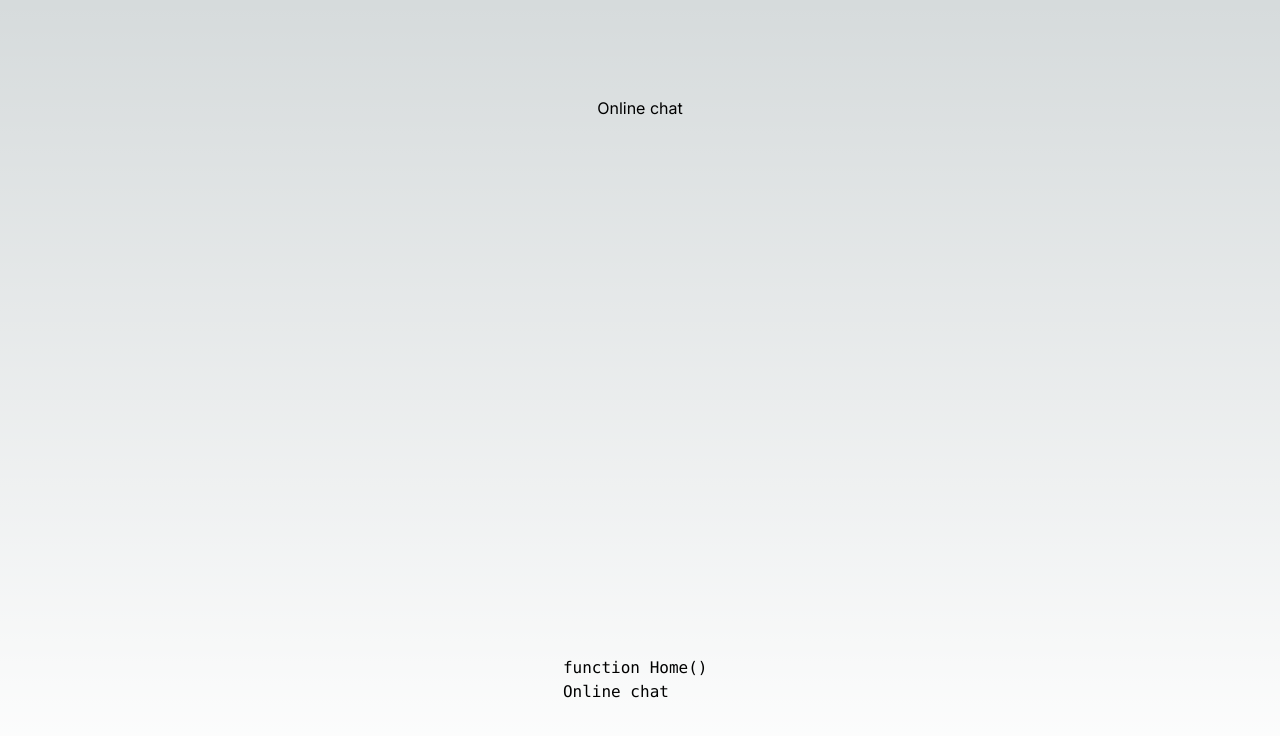
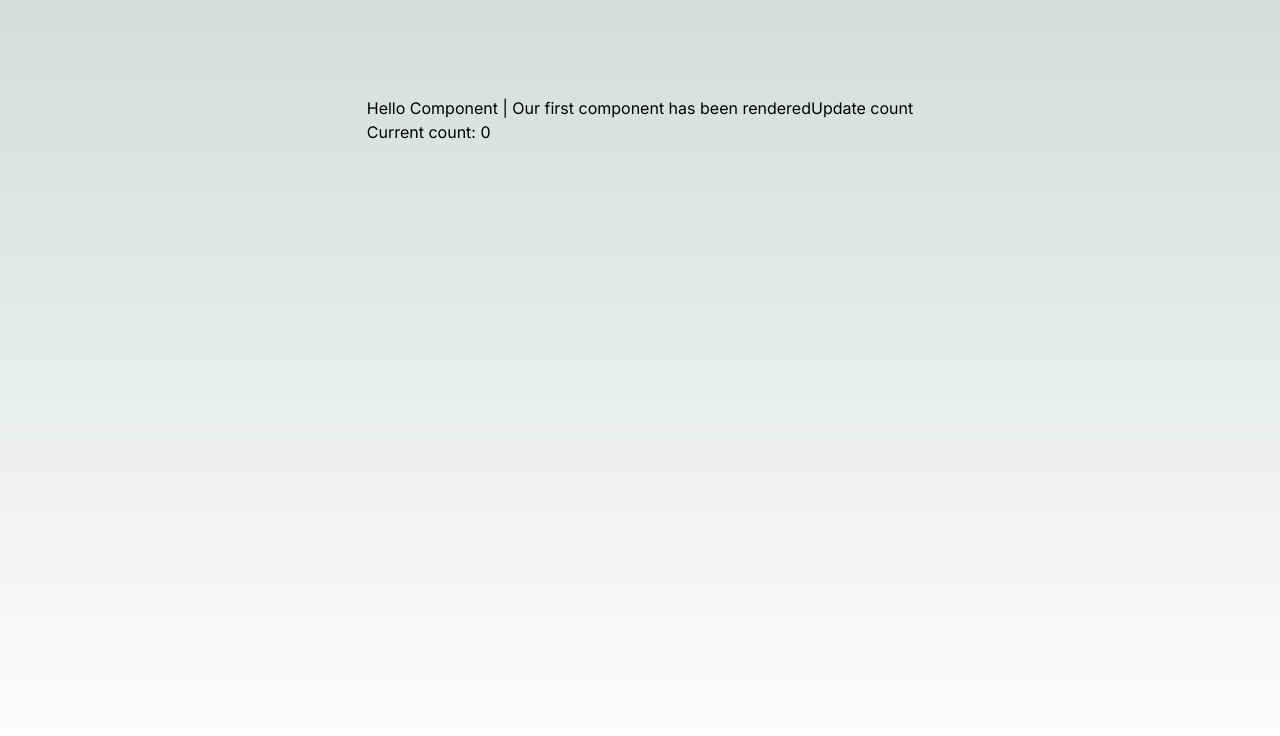
Before and after one commit to ViktorShevchenko/online-chat, a Next.js app: page / in a window 1280 px wide. Shown: the top 736 px of the page. Built offline with nearby package versions, Linux system fonts and the light colour scheme.

Commit message:
fix: implemented counter

```diff
--- /dev/null
+++ b/components/views/Demo/Demo.tsx
@@ -0,0 +1,20 @@
+import React, {useState} from 'react'
+
+type Props = {
+  children: React.ReactNode;
+}
+
+const Demo: React.FC<Props> = ({ children }) => {
+  const [count, setCount] = useState(0)
+
+  const handleClick = (e: React.MouseEvent<HTMLButtonElement>) => {
+    setCount(prevState => prevState + 1);
+  };
+
+  return (<div>{children}
+    <button onClick={handleClick}>Update count</button>
+    <p>Current count: {count}</p></div>
+  )
+}
+
+export default Demo;
--- a/pages/index.tsx
+++ b/pages/index.tsx
@@ -1,3 +1,4 @@
+import Demo from '@/components/views/Demo/Demo';
 import { Inter } from 'next/font/google';
 import React from 'react';
 
@@ -8,15 +9,18 @@ export default function Home() {
     <main
       className={`flex min-h-screen flex-col items-center justify-between p-24 ${inter.className}`}
     >
-      <h1>Online chat</h1>
 
-      <pre>
+      <Demo>Hello Component | Our first component has been rendered</Demo>
+
+      {/* <h1>Online chat</h1> */}
+
+      {/* <pre>
         function Home() {
           React.createElement('main', {},
             React.createElement('h1', {}, 'Online chat')
             )
         }
-      </pre>
+      </pre> */}
     </main>
   );
 }
```
